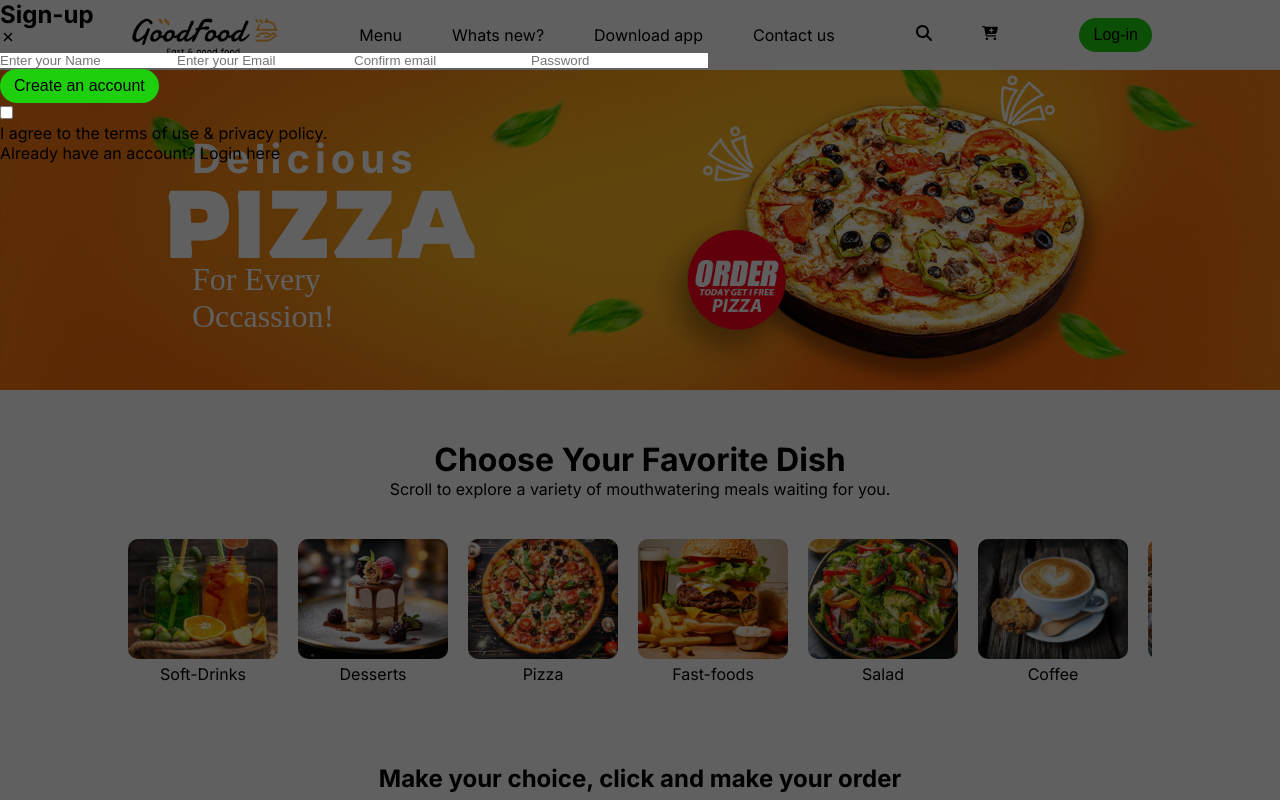
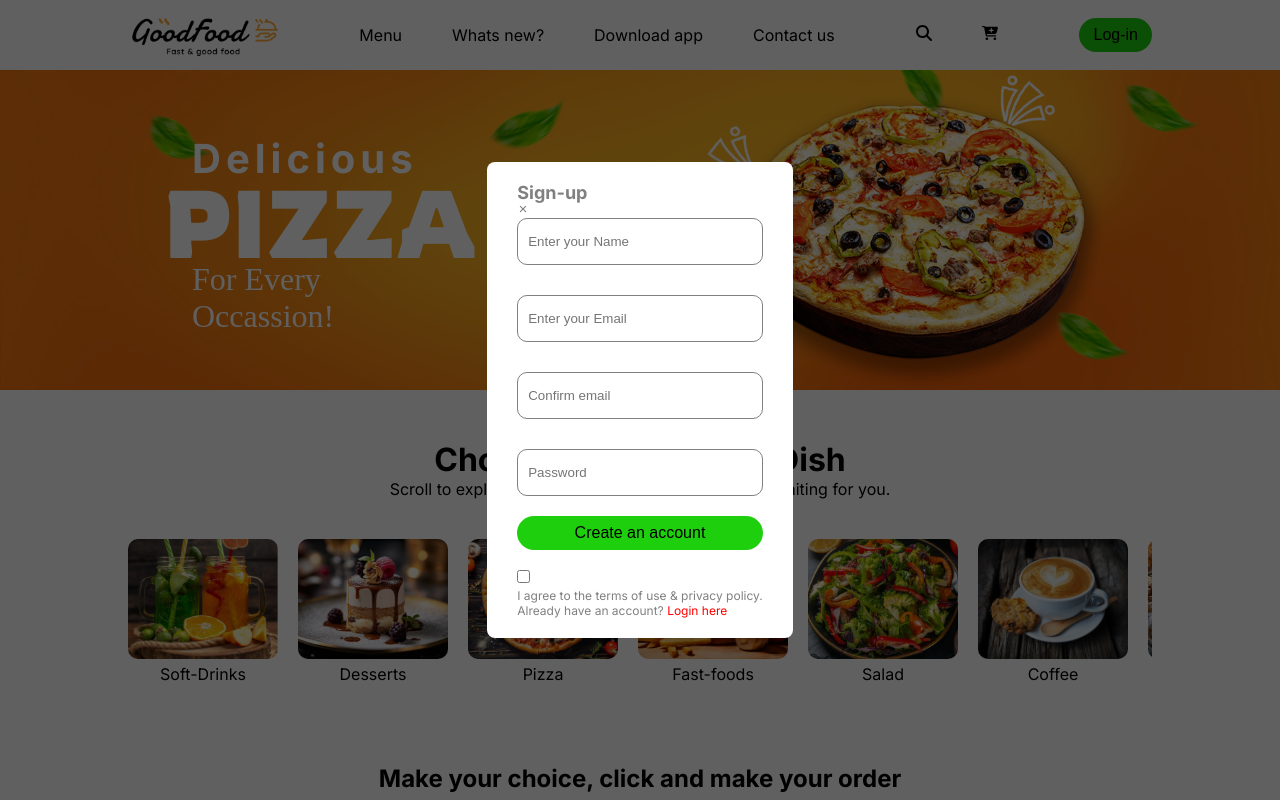
Before and after one commit to felixDev22/ecommerce, a React (Vite) app: page / in a window 1280 px wide. Both pictures are taken after a click on the button "Log-in". Shown: the top 800 px of the page. Built offline with nearby package versions, Linux system fonts and the light colour scheme; a web font is replaced by a local one.

Commit message:
Update the class names, Add styling for the input sec

```diff
--- a/src/components/login/login.css
+++ b/src/components/login/login.css
@@ -4,4 +4,36 @@
   background-color: #0000009f;
   position: absolute;
   z-index: 2;
+  display: grid;
 }
+.login-wrapper {
+  width: (20vw, 330px);
+  padding: 20px 30px;
+  border-radius: 8px;
+  background-color: #ffff;
+  color: #808080;
+  font-size: 12px;
+  place-self: center;
+
+  display: flex;
+  flex-direction: column;
+}
+.login-input {
+  display: flex;
+  flex-direction: column;
+  gap: 30px;
+}
+.login-input input {
+  border: solid 1px  #808080;
+  border-radius: 10px;
+  padding: 15px 10px;
+}
+.submit {
+  margin: 20px 0px 20px 0px;
+}
+.terms input {
+  margin-bottom: 5px;
+}
+span {
+  color: red;
+}
--- a/src/components/login/login.jsx
+++ b/src/components/login/login.jsx
@@ -13,7 +13,7 @@ const Login = ({ setShowLogin }) => {
           <h2>{curr}</h2>
           <IoClose onClick={() => setShowLogin(false)} />
         </div>
-        <div className="input">
+        <div className='login-input'>
           {curr === 'Login' ? (
             <></>
           ) : (
@@ -21,7 +21,7 @@ const Login = ({ setShowLogin }) => {
           )}
 
           <input type="email" placeholder="Enter your Email" required />
-          <input type="Confirm email" placeholder="Confirm email" required />
+          <input type="Confirm Email" placeholder="Confirm email" required />
           <input type="password" placeholder="Password" required />
         </div>
         <button className="submit">
```
